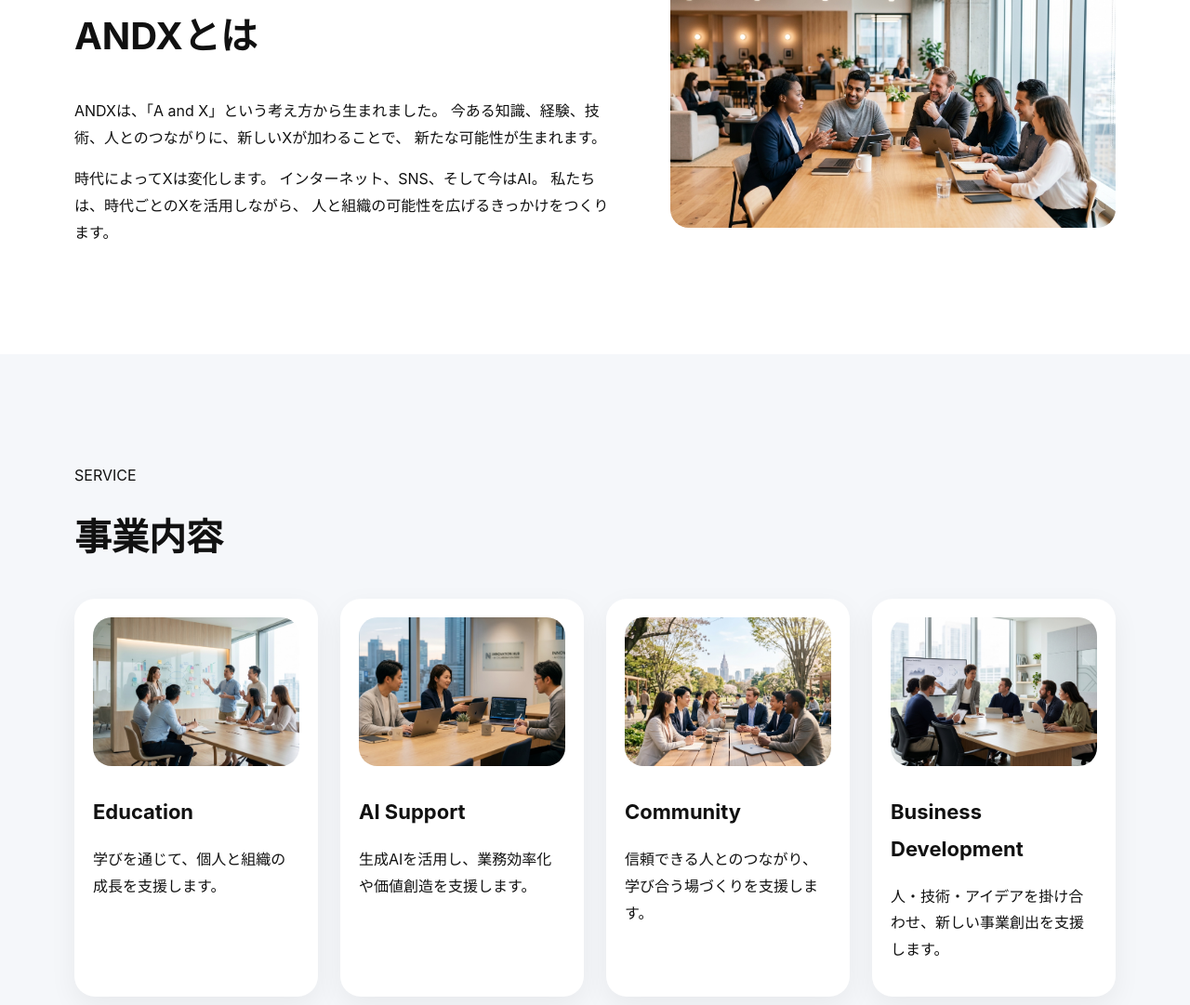
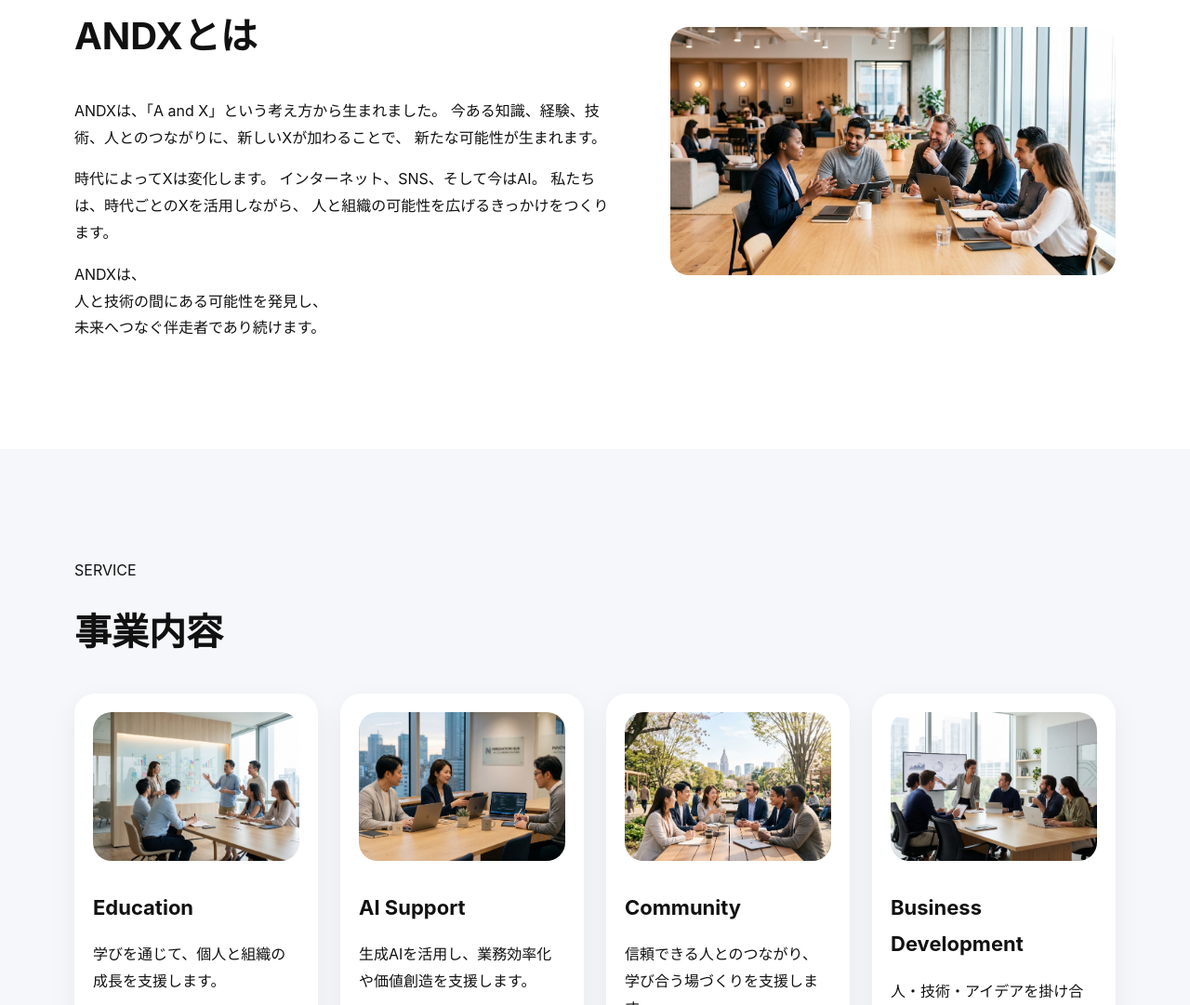
Before and after one commit to tfuku-droid/andx-site, a plain HTML site: page index.html in a window 1280 px wide. Shown: the part 958-2039 px from the top of the page at 93% size. Drawn offline with Linux system fonts and the light colour scheme.

Commit message:
Update index.html

```diff
--- a/index.html
+++ b/index.html
@@ -51,6 +51,13 @@
           私たちは、時代ごとのXを活用しながら、
           人と組織の可能性を広げるきっかけをつくります。
         </p>
+        <p class="about-message">
+          ANDXは、<br>
+          人と技術の間にある可能性を発見し、<br>
+          未来へつなぐ伴走者であり続けます。
+        </p>
+
+
       </div>
       <img src="images/about.jpg" alt="ANDXのコンセプト" />
     </div>
```
